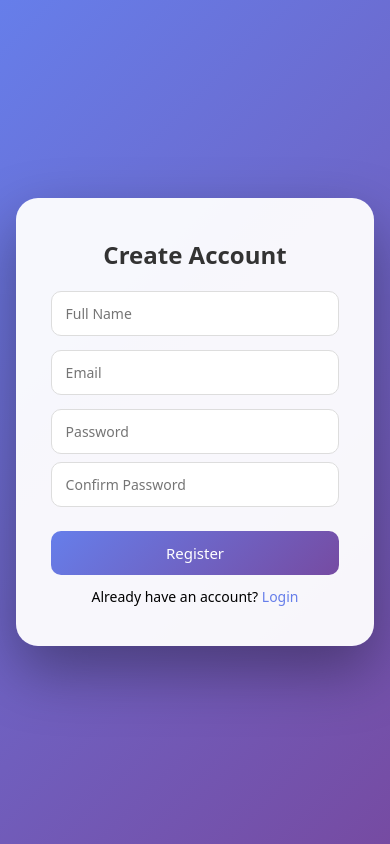
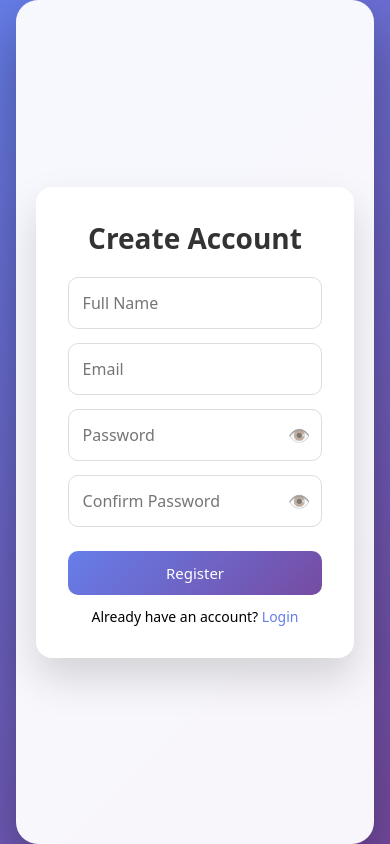
Before and after one commit to Jyo1505/reward-syatem--fullstack, a plain HTML site: page frontend/pages/register.html in a window 390 px wide. Drawn offline with Linux system fonts and the light colour scheme.

Commit message:
change place

```diff
--- a/frontend/pages/register.html
+++ b/frontend/pages/register.html
@@ -32,14 +32,17 @@
       <input type="email" id="email" placeholder="Email">
     </div>
 
-    <div class="field">
-      <input type="password" id="password" placeholder="Password">
-      <small id="strength"></small>
-    </div>
+   <div class="field password-field">
+  <input type="password" id="password" placeholder="Password">
+  <span class="toggle" onclick="togglePassword('password', this)">👁️</span>
+</div>
 
-    <div class="field">
-      <input type="password" id="confirmPassword" placeholder="Confirm Password">
-    </div>
+
+    <div class="field password-field">
+  <input type="password" id="confirmPassword" placeholder="Confirm Password">
+  <span class="toggle" onclick="togglePassword('confirmPassword', this)">👁️</span>
+</div>
+
 
     <button onclick="register()">Register</button>
     <p id="msg"></p>
--- a/frontend/public/css/auth.css
+++ b/frontend/public/css/auth.css
@@ -94,3 +94,58 @@ body {
   margin-top: -6px;
   display: block;
 }
+
+
+/* Center & scale auth card */
+.auth-wrapper {
+  min-height: 100vh;
+  display: flex;
+  align-items: center;
+  justify-content: center;
+  padding: 20px;
+}
+
+.auth-form {
+  width: 100%;
+  max-width: 460px; /* ⬅ bigger on desktop */
+  background: #fff;
+  padding: 32px;
+  border-radius: 16px;
+  box-shadow: 0 20px 40px rgba(0,0,0,0.15);
+}
+
+.auth-form h2 {
+  font-size: 28px;
+  margin-bottom: 20px;
+}
+
+.auth-form input {
+  width: 100%;
+  padding: 14px;
+  font-size: 16px;
+}
+
+
+.password-field {
+  position: relative;
+}
+
+.password-field .toggle {
+  position: absolute;
+  right: 12px;
+  top: 50%;
+  transform: translateY(-50%);
+  cursor: pointer;
+  font-size: 18px;
+  opacity: 0.6;
+}
+
+.password-field .toggle:hover {
+  opacity: 1;
+}
+
+
+html, body {
+  max-width: 100%;
+  overflow-x: hidden;
+}
--- a/frontend/public/css/landing.css
+++ b/frontend/public/css/landing.css
@@ -143,3 +143,54 @@ footer {
     text-align: center;
   }
 }
+
+
+
+
+/* ===== MOBILE FIXES ===== */
+@media (max-width: 768px) {
+
+  nav {
+    flex-direction: column;
+    gap: 12px;
+    padding: 16px;
+    text-align: center;
+  }
+
+  .hero {
+    flex-direction: column;
+    padding: 30px 20px;
+    text-align: center;
+  }
+
+  .hero-text h1 {
+    font-size: 36px;
+    line-height: 1.2;
+  }
+
+  .hero-buttons {
+    display: flex;
+    flex-direction: column;
+    gap: 12px;
+    margin-top: 20px;
+  }
+
+  .hero-buttons a {
+    width: 100%;
+    text-align: center;
+  }
+
+  .features {
+    padding: 30px 16px;
+  }
+
+  .feature {
+    margin-bottom: 16px;
+  }
+}
+
+
+html, body {
+  max-width: 100%;
+  overflow-x: hidden;
+}
--- a/frontend/public/js/auth.js
+++ b/frontend/public/js/auth.js
@@ -107,3 +107,15 @@ async function login() {
     window.location.href = "dashboard.html";
   }
 }
+
+
+function togglePassword(id, el) {
+  const input = document.getElementById(id);
+  if (input.type === "password") {
+    input.type = "text";
+    el.textContent = "🙈";
+  } else {
+    input.type = "password";
+    el.textContent = "👁️";
+  }
+}
```
